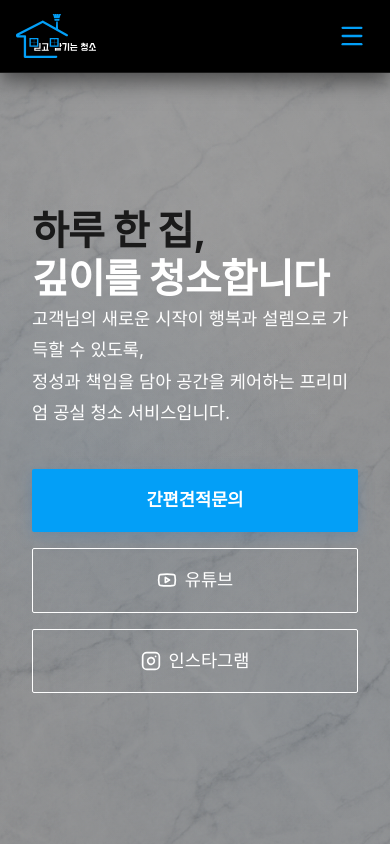
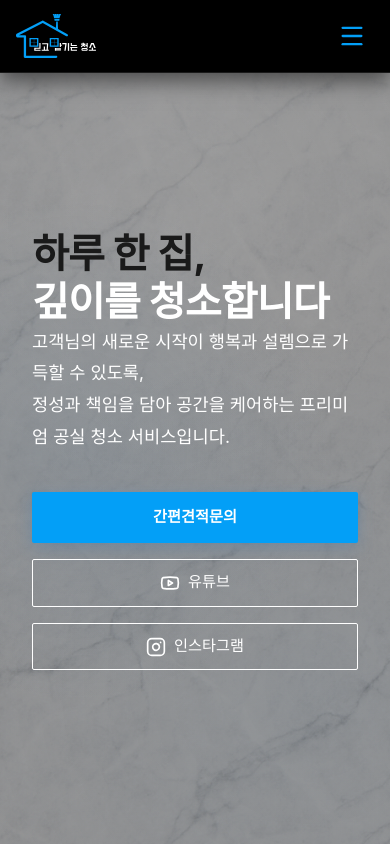
Before and after one commit to 1rrock/t_clean, a Next.js app: page / in a window 390 px wide. Shown: the top 844 px of the page. Built offline with nearby package versions, Linux system fonts and the light colour scheme; a web font is replaced by a local one; what @mui/material-nextjs would draw is missing.

Commit message:
[refactor] Hero 버튼 스타일 반응형 개선
모바일과 데스크탑에서 버튼 패딩 및 폰트 크기 조정

```diff
--- a/src/components/sections/Hero.tsx
+++ b/src/components/sections/Hero.tsx
@@ -114,9 +114,9 @@ export default function Hero() {
                             size="large"
                             // href="#"
                             sx={{
-                                py: 2,
-                                px: 4,
-                                fontSize: '1.1rem',
+                                py: { xs: 1.5, md: 2 },
+                                px: { xs: 3, md: 4 },
+                                fontSize: { xs: '0.95rem', md: '1.1rem' },
                                 fontWeight: 600,
                                 ...commonStyles.button,
                             }}
@@ -135,9 +135,9 @@ export default function Hero() {
                                 window.open("https://www.youtube.com/@%EB%AF%BF%EA%B3%A0%EB%A7%A1%EA%B8%B0%EB%8A%94%EC%B2%AD%EC%86%8C-f8n", "_blank");
                             }}
                             sx={{
-                                py: 2,
-                                px: 4,
-                                fontSize: '1.1rem',
+                                py: { xs: 1.2, md: 2 },
+                                px: { xs: 2.5, md: 4 },
+                                fontSize: { xs: '0.95rem', md: '1.1rem' },
                                 borderColor: colors.text.primary,
                                 color: colors.text.primary,
                                 display: 'flex',
@@ -160,9 +160,9 @@ export default function Hero() {
                                 window.open("https://www.instagram.com/t_cleaning_/", "_blank");
                             }}
                             sx={{
-                                py: 2,
-                                px: 4,
-                                fontSize: '1.1rem',
+                                py: { xs: 1.2, md: 2 },
+                                px: { xs: 2.5, md: 4 },
+                                fontSize: { xs: '0.95rem', md: '1.1rem' },
                                 borderColor: 'white',
                                 color: 'white',
                                 display: 'flex',
```
